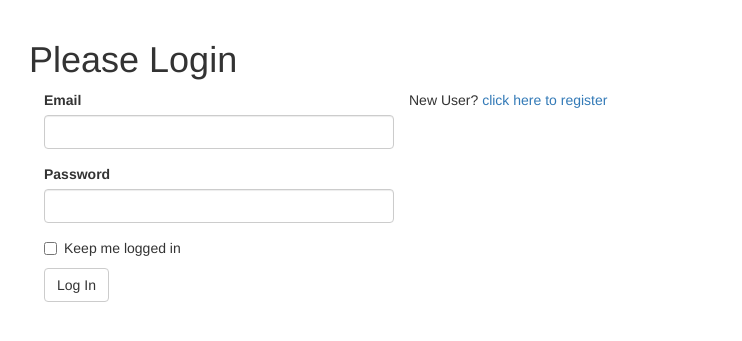
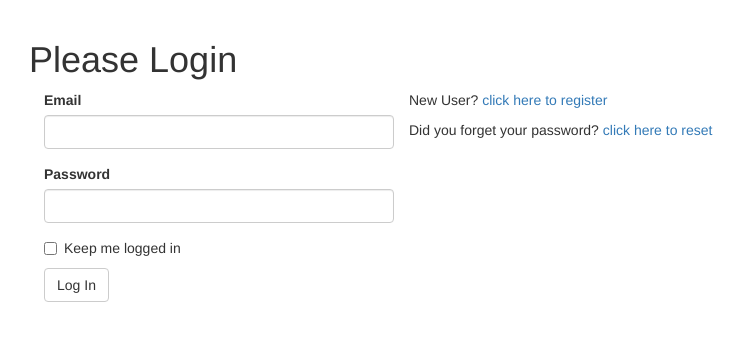
Before and after one commit to mfrisoli/music-flow-eire, a Flask app: page /auth/login in a window 1280 px wide. Shown: the part 52-393 px from the top of the page, without its empty margins (41-783 px from the left). Run offline with Flask 2, Linux system fonts and the light colour scheme; parts of the project's set-up code (start-up, migrations or seed data) failed here and were passed over; some libraries are stand-ins or nearby versions.

Commit message:
feat: user can now reset password if forggotten

```diff
--- a/app/app/blueprints/auth/forms.py
+++ b/app/app/blueprints/auth/forms.py
@@ -3,6 +3,7 @@ from wtforms import StringField, SubmitField, PasswordField, BooleanField
 from wtforms import ValidationError
 from wtforms.validators import DataRequired, Length, Email, Regexp, EqualTo
 from app.models import User
+
 
 class LoginForm(FlaskForm):
     email = StringField('Email', validators=[DataRequired(), Length(1, 64),
@@ -11,6 +12,7 @@ class LoginForm(FlaskForm):
     remember_me = BooleanField('Keep me logged in')
     submit = SubmitField('Log In')
 
+
 class RegisterForm(FlaskForm):
     email = StringField('Email', validators=[DataRequired(), Length(1, 64),
                                              Email()])
@@ -18,7 +20,10 @@ class RegisterForm(FlaskForm):
         DataRequired(), Length(1, 64),
         Regexp('^[A-Za-z][A-Za-z0-9_.]*$', 0,
                'Username must have only letters or numbers')])
-    password = PasswordField('Password', validators=[DataRequired(), EqualTo('password2', message="Passwords don't match")])
+    password = PasswordField('Password', validators=[
+                    DataRequired(),
+                    EqualTo('password2',
+                    message="Passwords don't match")])
     password2 = PasswordField('Confirm Password', validators=[DataRequired()])
     submit = SubmitField('Register')
 
@@ -31,3 +36,28 @@ class RegisterForm(FlaskForm):
     def validate_username(self, field):
         if User.query.filter_by(username=field.data).first():
             raise ValidationError('Username already exists')
+
+
+class UpdatePassForm(FlaskForm):
+    old_password = PasswordField('Old Password', validators=[DataRequired()])
+    new_password = PasswordField('New Password', validators=[
+                        DataRequired(),
+                        EqualTo('new_password2',
+                        message="Passwords don't match")])
+    new_password2 = PasswordField('Confirm new password', validators=[DataRequired()])
+    submit = SubmitField('Update')
+
+
+class PassResetRequestForm(FlaskForm):
+    email = StringField('Email', validators=[DataRequired(), Length(1, 64),
+                                             Email()])
+    submit = SubmitField('Send')
+
+
+class PassResetForm(FlaskForm):
+    password = PasswordField('New Password', validators=[
+                        DataRequired(),
+                        EqualTo('password2',
+                        message="Passwords don't match")])
+    password2 = PasswordField('Confirm new password', validators=[DataRequired()])
+    submit = SubmitField('Reset Password')
--- a/app/app/blueprints/auth/views.py
+++ b/app/app/blueprints/auth/views.py
@@ -1,8 +1,9 @@
+# from flask.globals import session
 from . import auth
-from flask import render_template, redirect, request, url_for, flash, current_app
+from flask import render_template, redirect, request, url_for, flash, current_app, session
 from flask_login import login_user, logout_user, current_user, login_required
 
-from .forms import LoginForm, RegisterForm
+from .forms import LoginForm, RegisterForm, UpdatePassForm, PassResetRequestForm, PassResetForm
 from app.extensions import db
 from app.helpers import send_email
 from app.models import User
@@ -13,14 +14,16 @@ def before_request():
     if current_user.is_authenticated \
             and not current_user.confirmed \
             and request.blueprint != 'auth' \
-            and request.endpoint != 'statuc':
+            and request.endpoint != 'status':
         return redirect(url_for('auth.unconfirmed'))
+
 
 @auth.route('/unconfirmed')
 def unconfirmed():
     if current_user.is_anonymous or current_user.confirmed:
         return redirect(url_for('main.index'))
     return render_template('auth/unconfirmed.html')
+
 
 @auth.route('/login', methods=['GET', 'POST'])
 def login():
@@ -33,6 +36,9 @@ def login():
         user = User.query.filter_by(email=form.email.data).first()
         if user is not None and user.verify_password(form.password.data):
             login_user(user, form.remember_me.data)
+            user.reset_pass_token = ''
+            db.session.add(user)
+            db.session.commit()
             next = request.args.get('next')
             if next is None or not next.startswith('/'):
                 next = url_for('main.index')
@@ -45,6 +51,7 @@ def login():
 @login_required
 def logout():
     logout_user()
+    session.clear()
     flash('You have logged out!')
     return redirect(url_for('main.index'))
 
@@ -109,3 +116,55 @@ def resend_confirmation():
         current_app.logger.exception("Error Message: ")
         flash('an error occured, please try again later')
         return redirect(url_for('main.index'))
+
+
+@auth.route('/password-update', methods=["GET", "POST"])
+@login_required
+def password_update():
+    form = UpdatePassForm()
+    if form.validate_on_submit():
+        if current_user.verify_password(form.old_password.data):
+            current_user.password = form.new_password.data
+            db.session.add(current_user)
+            db.session.commit()
+            flash("Your password was updated.")
+            return redirect(url_for('main.index'))
+        else:
+            flash("Invalid Password.")
+    return render_template("auth/update_password.html", form=form)
+
+
+@auth.route('/password-reset', methods=["GET", "POST"])
+def password_reset_request():
+    if not current_user.is_anonymous:
+        flash("You're already logged in, try changing your password")
+        return redirect(url_for('main.index'))
+    form = PassResetRequestForm()
+    if form.validate_on_submit():
+        user = User.query.filter_by(email=form.email.data.lower()).first()
+        if user:
+            token = user.generate_reset_token()
+            send_email(user.email, "Reset Your Password",
+                       "auth/email/reset_password_email",
+                       user=user, token=token)
+        flash_message = "If you have an account registered an email with \
+                         instructions has been sent to you"
+        flash(flash_message)
+        return redirect(url_for("auth.login"))
+    return render_template("auth/reset_password_request.html", form=form)
+
+
+@auth.route('/password-reset/<email>/<token>', methods=["GET", "POST"])
+def password_reset(email, token):
+    if not current_user.is_anonymous:
+        return redirect(url_for('main.index'))
+    form = PassResetForm()
+    if form.validate_on_submit():
+        if User.reset_password(token, form.password.data):
+            db.session.commit()
+            flash("Your password has been changed")
+            return redirect(url_for('auth.login'))
+        else:
+            flash("Sorry, this link is no longer valid, please request another one")
+            return redirect(url_for('main.index'))
+    return render_template("auth/reset_password.html", email=email, form=form)
--- a/app/app/templates/auth/login.html
+++ b/app/app/templates/auth/login.html
@@ -17,8 +17,13 @@
 <p>
     New User?
     <a href="{{ url_for('auth.register') }}">
-        click here to register
+         click here to register
     </a>
 </p>
-
+<p>
+    Did you forget your password?
+    <a href="{{ url_for('auth.password_reset_request') }}">
+         click here to reset
+    </a>
+</p>
 {% endblock %}
--- a/app/app/templates/base.html
+++ b/app/app/templates/base.html
@@ -39,7 +39,16 @@
             </ul>
             <ul class='nav navbar-nav navbar-right'>
                 {% if current_user.is_authenticated %}
-                    <li><a href='{{ url_for("auth.logout") }}'>Log Out</a></li>
+                    <li class="dropdown">
+                        <a href="#" class="dropdown-toggle" data-toggle="dropdown">
+                            Options
+                        </a>
+                        <ul class="dropdown-menu">
+                            <li><a href='{{ url_for("auth.password_update") }}'>Change Password</a></li>
+                            <li><a href='{{ url_for("auth.logout") }}'>Log Out</a></li>
+                        </ul>
+                    </li>
+
                 {% else %}
                     <li><a href='{{ url_for("auth.login") }}'>Log In</a></li>
                 {% endif %}
```
Also changed, not shown: app/app/__init__.py (+7 -3 lines), app/app/blueprints/main/views.py (+4 -4 lines), app/app/models.py (+29 -0 lines), app/app/templates/auth/email/reset_password_email.html (added, +15 -0 lines), app/app/templates/auth/email/reset_password_email.txt (added, +15 -0 lines), app/app/templates/auth/reset_password.html (added, +20 -0 lines), app/app/templates/auth/reset_password_request.html (added, +19 -0 lines), app/app/templates/auth/update_password.html (added, +18 -0 lines).
